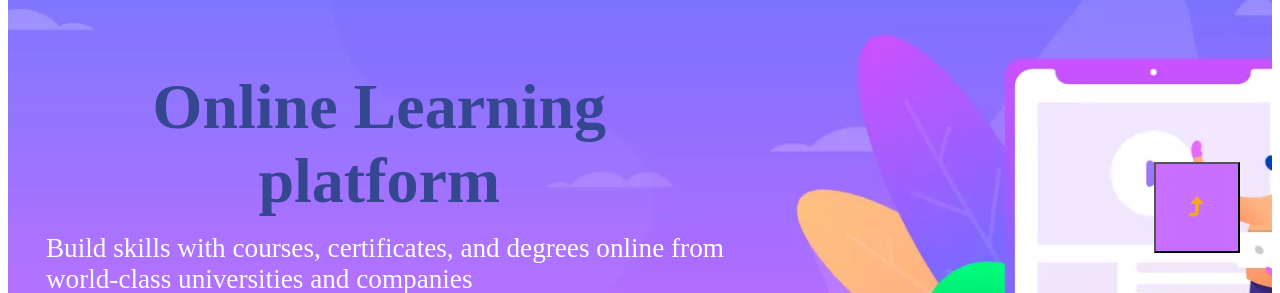
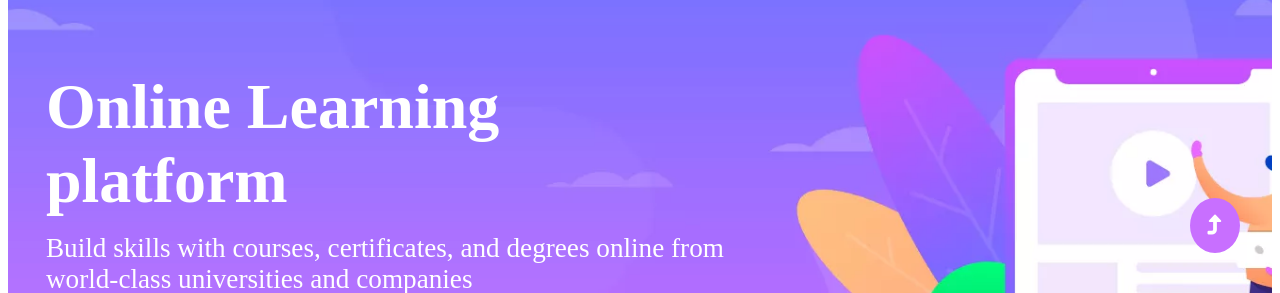
Before and after one commit to aladdinalizada/Courses-education-template, a React (Vite) app in the folder client/: page / in a window 1280 px wide. Shown: the part 507-800 px from the top of the page. Built offline with nearby package versions, Linux system fonts and the light colour scheme.

Commit message:
handling scroll button

```diff
--- a/client/src/App.jsx
+++ b/client/src/App.jsx
@@ -1,7 +1,6 @@
 import "./App.css";
 import Footer from "./layouts/footer";
 import Header from "./layouts/header";
-import Hero from "./pages/introduction";
 import Routing from "./routing";
 
 function App() {
@@ -17,7 +16,7 @@ function App() {
         }}
         style={{
           position: "fixed",
-          padding: "1.3rem",
+          padding: "1rem",
           fontSize: "20px",
           bottom: "40px",
           right: "40px",
@@ -28,10 +27,13 @@ function App() {
           textAlignLast: "center",
           color: "#fff",
           textAlign: "center",
+          borderRadius: "50%",
+          border: "none",
         }}
       >
         <i class="fa-sharp fa-solid fa-turn-up" style={{
-          padding: "0.8rem",
+          padding: "0.1rem",
+          color: "#fff",
         }}></i>
       </button>
     </div>
--- a/client/src/pages/detailsPage/index.scss
+++ b/client/src/pages/detailsPage/index.scss
@@ -57,13 +57,13 @@
   }
 }
 h1 {
-  text-align: center;
-  color: #354790;
+  // text-align: center;
+  // color: #354790;
   font-size: 2.5rem;
   font-weight: 600;
   &:hover {
     opacity: 0.8;
-    transition: 0.7s;
-    font-size: 2.7rem;
+    // transition: 0.7s;
+    // font-size: 2.7rem;
   }
 }
```
